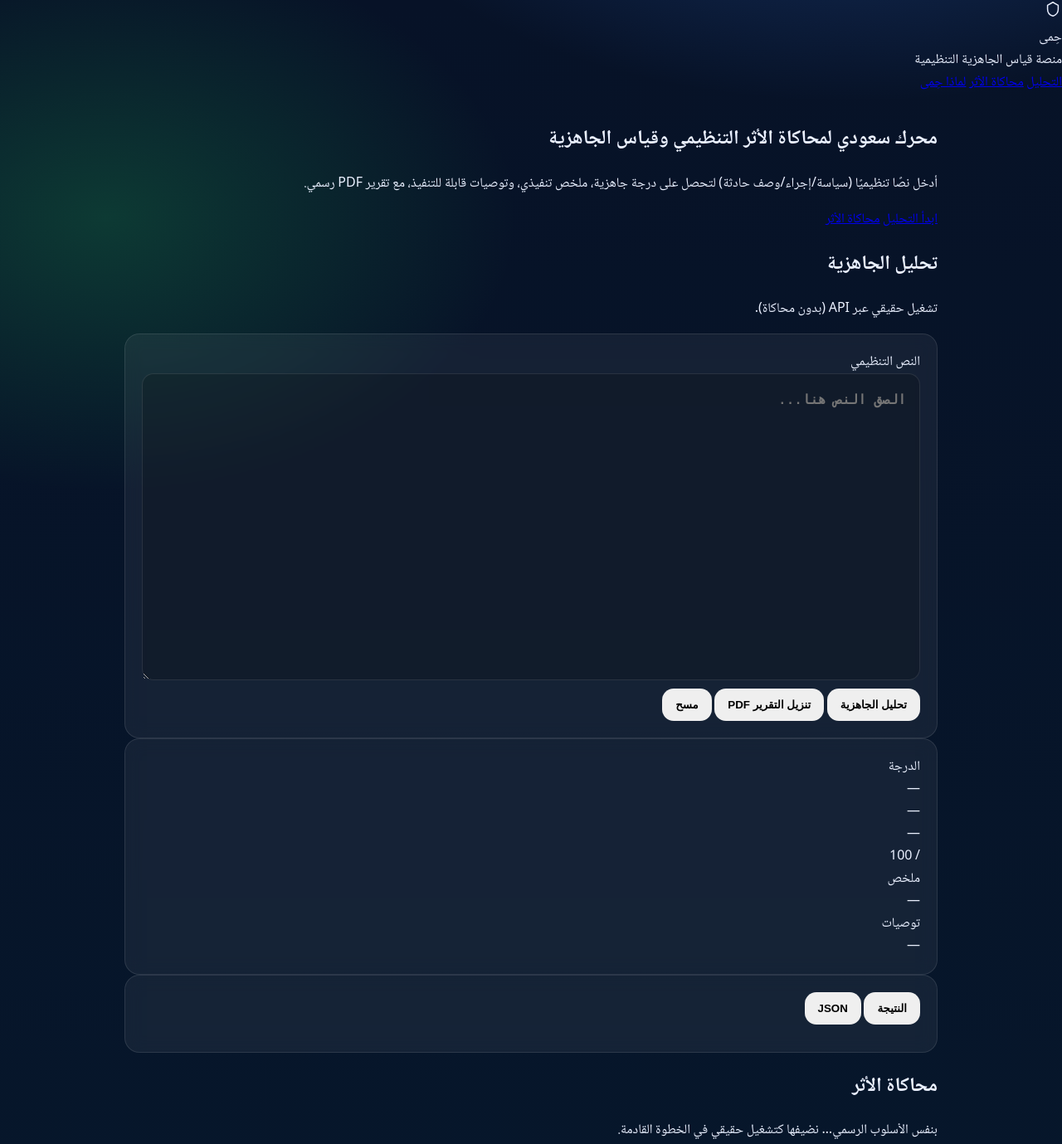
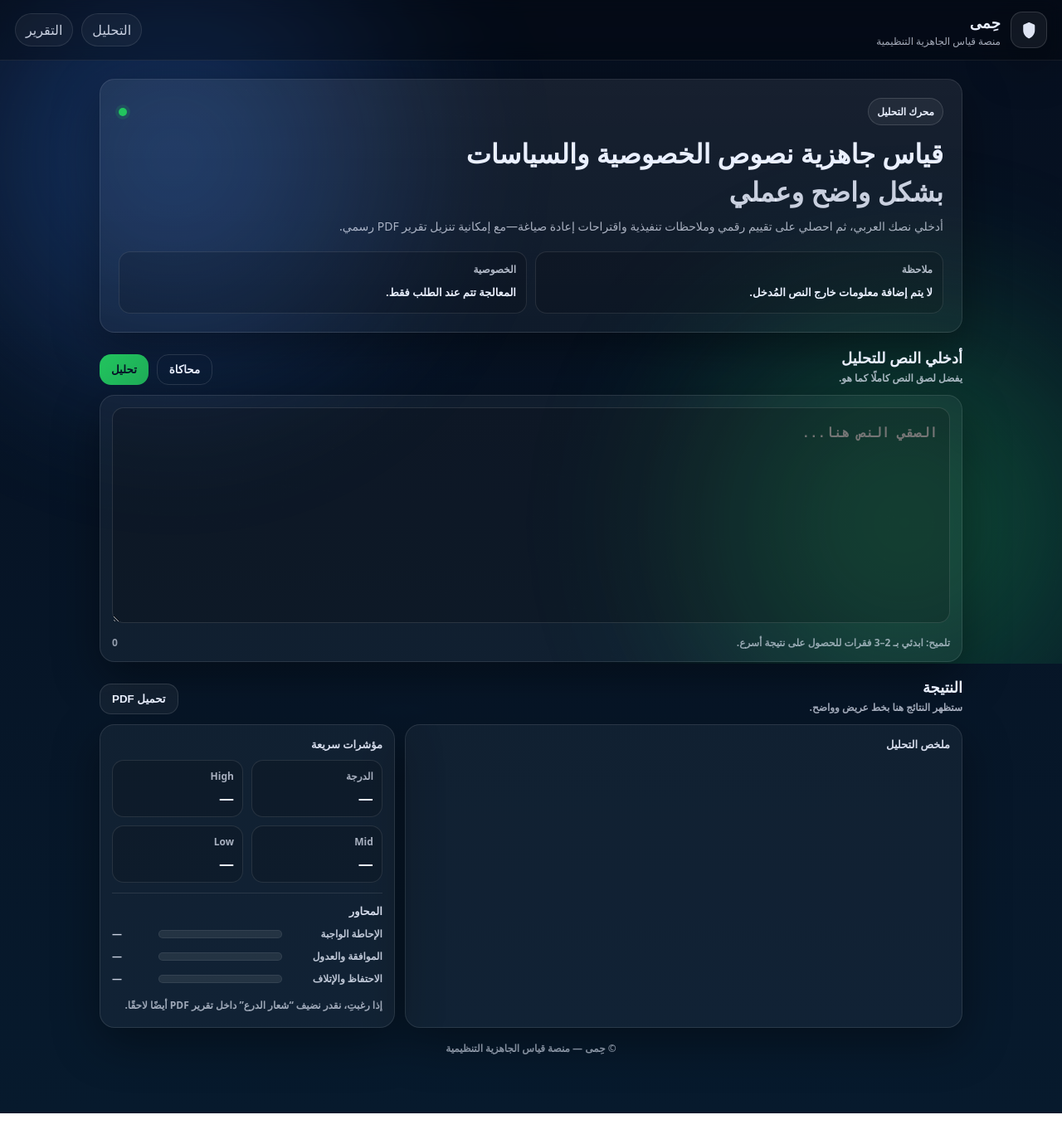
Before and after one commit to hayalhazza/hima-clean, a website: page public/index.html in a window 1280 px wide. Shown: the top 1379 px of the page at 83% size. After the commit the page ends 1342 px from the top, so only its background shows below. Drawn offline with Linux system fonts and the light colour scheme; a web font is replaced by a local one.

Commit message:
UI overhaul: minimalist shield + premium layout + bold results

```diff
--- a/public/index.html
+++ b/public/index.html
@@ -5,157 +5,160 @@
   <meta name="viewport" content="width=device-width, initial-scale=1" />
   <title>حِمى — منصة قياس الجاهزية التنظيمية</title>
 
-  <!-- IBM Plex Arabic -->
+  <!-- IBM Plex Arabic (من Google Fonts) -->
   <link rel="preconnect" href="https://fonts.googleapis.com">
   <link rel="preconnect" href="https://fonts.gstatic.com" crossorigin>
-  <link href="https://fonts.googleapis.com/css2?family=IBM+Plex+Sans+Arabic:wght@300;400;600;700&display=swap" rel="stylesheet">
+  <link href="https://fonts.googleapis.com/css2?family=IBM+Plex+Arabic:wght@300;400;500;600;700&display=swap" rel="stylesheet">
 
   <link rel="stylesheet" href="./styles.css" />
 </head>
 
 <body>
+  <div class="bg">
+    <div class="glow g1"></div>
+    <div class="glow g2"></div>
+    <div class="grid"></div>
+  </div>
+
   <header class="topbar">
     <div class="brand">
-      <span class="shield" aria-hidden="true">
-        <svg width="22" height="22" viewBox="0 0 24 24" fill="none" stroke="currentColor" stroke-width="1.6" stroke-linecap="round" stroke-linejoin="round">
-          <path d="M12 3l7 4v5c0 5-3.5 8-7 9-3.5-1-7-4-7-9V7l7-4z"/>
+      <div class="mark" aria-hidden="true">
+        <!-- درع Minimal بالـ SVG -->
+        <svg viewBox="0 0 24 24" role="img" aria-label="Shield">
+          <path d="M12 2.25c-.3 0-.6.07-.87.2L5.6 4.95a1.6 1.6 0 0 0-1 1.47v6.1c0 5 3.45 8.95 7.13 10.57.17.08.36.12.54.12s.37-.04.54-.12c3.68-1.62 7.13-5.57 7.13-10.57v-6.1a1.6 1.6 0 0 0-1-1.47l-5.53-2.5c-.27-.13-.57-.2-.87-.2Z"/>
+          <path d="M12 6.2v13.4" opacity=".28"/>
         </svg>
-      </span>
+      </div>
       <div class="brandText">
         <div class="brandName">حِمى</div>
-        <div class="brandSub">منصة قياس الجاهزية التنظيمية</div>
+        <div class="brandTag">منصة قياس الجاهزية التنظيمية</div>
       </div>
     </div>
 
     <nav class="nav">
-      <a href="#analyze">التحليل</a>
-      <a href="#impact">محاكاة الأثر</a>
-      <a href="#about">لماذا حِمى</a>
+      <a class="navLink" href="#analyze">التحليل</a>
+      <a class="navLink" href="#report">التقرير</a>
     </nav>
   </header>
 
   <main class="wrap">
     <section class="hero">
-      <h1>محرك سعودي لمحاكاة الأثر التنظيمي وقياس الجاهزية</h1>
-      <p class="muted">
-        أدخل نصًا تنظيميًا (سياسة/إجراء/وصف حادثة) لتحصل على درجة جاهزية، ملخص تنفيذي، وتوصيات قابلة للتنفيذ، مع تقرير PDF رسمي.
-      </p>
+      <div class="heroCard">
+        <div class="heroTop">
+          <div class="badge">محرك التحليل</div>
+          <div class="statusDot" title="جاهز"></div>
+        </div>
 
-      <div class="heroActions">
-        <a class="btn primary" href="#analyze">ابدأ التحليل</a>
-        <a class="btn ghost" href="#impact">محاكاة الأثر</a>
+        <h1 class="heroTitle">
+          قياس جاهزية نصوص الخصوصية والسياسات
+          <span class="heroTitleAccent">بشكل واضح وعملي</span>
+        </h1>
+
+        <p class="heroDesc">
+          أدخلي نصك العربي، ثم احصلي على تقييم رقمي وملاحظات تنفيذية واقتراحات إعادة صياغة—مع إمكانية تنزيل تقرير PDF رسمي.
+        </p>
+
+        <div class="heroMeta">
+          <div class="metaItem">
+            <div class="metaLabel">ملاحظة</div>
+            <div class="metaValue">لا يتم إضافة معلومات خارج النص المُدخل.</div>
+          </div>
+          <div class="metaItem">
+            <div class="metaLabel">الخصوصية</div>
+            <div class="metaValue">المعالجة تتم عند الطلب فقط.</div>
+          </div>
+        </div>
       </div>
     </section>
 
-    <!-- التحليل -->
-    <section id="analyze" class="section">
-      <div class="sectionHead">
-        <h2>تحليل الجاهزية</h2>
-        <p class="muted">تشغيل حقيقي عبر API (بدون محاكاة).</p>
+    <section id="analyze" class="panel">
+      <div class="panelHead">
+        <div>
+          <h2 class="panelTitle">أدخلي النص للتحليل</h2>
+          <p class="panelSub">يفضل لصق النص كاملًا كما هو.</p>
+        </div>
+        <div class="actions">
+          <button id="btnMock" class="btn ghost" type="button">محاكاة</button>
+          <button id="btnAnalyze" class="btn primary" type="button">تحليل</button>
+        </div>
       </div>
 
-      <div class="grid">
-        <div class="card">
-          <label class="label" for="inputText">النص التنظيمي</label>
-          <textarea id="inputText" rows="10" placeholder="الصق النص هنا..."></textarea>
+      <div class="inputCard">
+        <textarea id="txt" placeholder="الصقي النص هنا..."></textarea>
+        <div class="hint">
+          <span>تلميح: ابدئي بـ 2–3 فقرات للحصول على نتيجة أسرع.</span>
+          <span id="charCount">0</span>
+        </div>
+      </div>
+    </section>
 
-          <div class="row">
-            <button id="btnAnalyze" class="btn primary">تحليل الجاهزية</button>
-            <button id="btnPdf" class="btn">تنزيل التقرير PDF</button>
-            <button id="btnClear" class="btn ghost">مسح</button>
-          </div>
+    <section id="report" class="panel">
+      <div class="panelHead">
+        <div>
+          <h2 class="panelTitle">النتيجة</h2>
+          <p class="panelSub">ستظهر النتائج هنا بخط عريض وواضح.</p>
+        </div>
+        <div class="actions">
+          <button id="btnPdf" class="btn secondary" type="button">تحميل PDF</button>
+        </div>
+      </div>
 
-          <div id="status" class="status muted"></div>
+      <div class="resultGrid">
+        <div class="resultCard">
+          <div class="resultTitle">ملخص التحليل</div>
+          <pre id="out" class="out"></pre>
         </div>
 
-        <div class="card">
-          <div class="scoreHead">
-            <div>
-              <div class="label">الدرجة</div>
-              <div id="scoreText" class="scoreText">—</div>
-              <div id="classText" class="muted">—</div>
+        <div class="sideCard">
+          <div class="sideTitle">مؤشرات سريعة</div>
+          <div class="kpis">
+            <div class="kpi">
+              <div class="kpiLabel">الدرجة</div>
+              <div class="kpiValue" id="kpiScore">—</div>
             </div>
-
-            <div class="ring" aria-label="score ring">
-              <div class="ringInner">
-                <div id="ringValue" class="ringValue">—</div>
-                <div class="ringSub muted">/ 100</div>
-              </div>
+            <div class="kpi">
+              <div class="kpiLabel">High</div>
+              <div class="kpiValue" id="kpiHigh">—</div>
+            </div>
+            <div class="kpi">
+              <div class="kpiLabel">Mid</div>
+              <div class="kpiValue" id="kpiMid">—</div>
+            </div>
+            <div class="kpi">
+              <div class="kpiLabel">Low</div>
+              <div class="kpiValue" id="kpiLow">—</div>
             </div>
           </div>
 
-          <div class="miniGrid">
-            <div class="mini">
-              <div class="miniK muted">ملخص</div>
-              <div id="miniSummary" class="miniV">—</div>
+          <div class="divider"></div>
+
+          <div class="sideTitle">المحاور</div>
+          <div class="bars">
+            <div class="barRow">
+              <div class="barLabel">الإحاطة الواجبة</div>
+              <div class="barTrack"><div class="barFill" id="b1"></div></div>
+              <div class="barVal" id="b1v">—</div>
             </div>
-            <div class="mini">
-              <div class="miniK muted">توصيات</div>
-              <div id="miniActions" class="miniV">—</div>
+            <div class="barRow">
+              <div class="barLabel">الموافقة والعدول</div>
+              <div class="barTrack"><div class="barFill" id="b2"></div></div>
+              <div class="barVal" id="b2v">—</div>
             </div>
+            <div class="barRow">
+              <div class="barLabel">الاحتفاظ والإتلاف</div>
+              <div class="barTrack"><div class="barFill" id="b3"></div></div>
+              <div class="barVal" id="b3v">—</div>
+            </div>
+          </div>
+
+          <div class="note">
+            إذا رغبتِ، نقدر نضيف “شعار الدرع” داخل تقرير PDF أيضًا لاحقًا.
           </div>
         </div>
       </div>
 
-      <div class="card mt">
-        <div class="tabs">
-          <button class="tab active" data-tab="out">النتيجة</button>
-          <button class="tab" data-tab="json">JSON</button>
-        </div>
-
-        <pre id="out" class="pre"></pre>
-        <pre id="json" class="pre hidden"></pre>
-      </div>
+      <footer class="footer">© حِمى — منصة قياس الجاهزية التنظيمية</footer>
     </section>
-
-    <!-- محاكاة الأثر (واجهة فقط الآن، وتشغيلها نخليه لاحقًا) -->
-    <section id="impact" class="section">
-      <div class="sectionHead">
-        <h2>محاكاة الأثر</h2>
-        <p class="muted">بنفس الأسلوب الرسمي… نضيفها كتشغيل حقيقي في الخطوة القادمة.</p>
-      </div>
-
-      <div class="grid">
-        <div class="card">
-          <div class="label">سيناريو/حادثة</div>
-          <textarea id="impactText" rows="8" placeholder="اكتب سيناريو مختصر للحادثة أو التغيير..."></textarea>
-          <div class="row">
-            <button id="btnImpact" class="btn ghost" disabled>قريبًا</button>
-          </div>
-          <div class="status muted">هذه الواجهة جاهزة، وسنربطها API لاحقًا.</div>
-        </div>
-
-        <div class="card">
-          <div class="label">مخرجات الأثر</div>
-          <div class="muted">—</div>
-        </div>
-      </div>
-    </section>
-
-    <!-- لماذا حِمى -->
-    <section id="about" class="section">
-      <div class="sectionHead">
-        <h2>لماذا حِمى؟</h2>
-        <p class="muted">تركيز على نتائج تنفيذية، لغة عربية رسمية، وتقارير قابلة للطباعة.</p>
-      </div>
-
-      <div class="grid3">
-        <div class="card">
-          <h3>تقرير رسمي PDF</h3>
-          <p class="muted">تقرير منظم للاعتماد الإداري والحوكمة، جاهز للمشاركة.</p>
-        </div>
-        <div class="card">
-          <h3>توصيات قابلة للتنفيذ</h3>
-          <p class="muted">بدون مبالغة لغوية… نقاط واضحة مع سبب التغيير.</p>
-        </div>
-        <div class="card">
-          <h3>هوية Minimal</h3>
-          <p class="muted">واجهة هادئة تركز على التحليل، لا على الاستعراض.</p>
-        </div>
-      </div>
-    </section>
-
-    <footer class="footer muted">© حِمى — منصة قياس الجاهزية التنظيمية</footer>
   </main>
 
   <script src="./app.js"></script>
--- a/public/styles.css
+++ b/public/styles.css
@@ -1,19 +1,17 @@
-@font-face{
-  font-family:"IBM Plex Arabic";
-  src: local("IBM Plex Arabic");
-  font-display: swap;
-}
+:root{
+  --bg:#060f1f;
+  --bg2:#071a2d;
+  --card:rgba(255,255,255,.06);
+  --card2:rgba(255,255,255,.045);
+  --stroke:rgba(255,255,255,.10);
+  --text:#eaf0ff;
+  --muted:rgba(234,240,255,.70);
 
-:root{
-  --bg1:#071227;
-  --bg2:#061a2e;
-  --card: rgba(255,255,255,.06);
-  --stroke: rgba(255,255,255,.10);
-  --text:#eaf0ff;
-  --muted: rgba(234,240,255,.70);
   --blue:#3b82f6;
   --green:#22c55e;
-  --shadow: 0 18px 50px rgba(0,0,0,.35);
+
+  --shadow: 0 18px 55px rgba(0,0,0,.38);
+  --radius: 18px;
 }
 
 *{ box-sizing:border-box; }
@@ -21,76 +19,275 @@ html{ scroll-behavior:smooth; }
 
 body{
   margin:0;
-  font-family:"IBM Plex Arabic","Noto Naskh Arabic", system-ui, -apple-system, Segoe UI, Roboto, Arial, sans-serif;
+  font-family:"IBM Plex Arabic", system-ui, -apple-system, Segoe UI, Roboto, Arial, sans-serif;
   color:var(--text);
-  background:
-    radial-gradient(1200px 700px at 80% -10%, rgba(59,130,246,.35), transparent 55%),
-    radial-gradient(900px 600px at 10% 10%, rgba(34,197,94,.22), transparent 55%),
-    linear-gradient(180deg, var(--bg1), var(--bg2));
+  background: linear-gradient(180deg, var(--bg), var(--bg2));
 }
 
-.wrap{
-  width: min(980px, calc(100% - 32px));
-  margin: 34px auto 60px;
+.bg{ position:fixed; inset:0; z-index:-1; overflow:hidden; }
+.glow{
+  position:absolute; width:900px; height:900px; border-radius:999px;
+  filter: blur(70px); opacity:.35;
+}
+.g1{ left:-240px; top:-260px; background: radial-gradient(circle, var(--blue), transparent 60%); }
+.g2{ right:-260px; bottom:-280px; background: radial-gradient(circle, var(--green), transparent 60%); }
+
+.grid{
+  position:absolute; inset:-20%;
+  background:
+    linear-gradient(rgba(255,255,255,.06) 1px, transparent 1px),
+    linear-gradient(90deg, rgba(255,255,255,.06) 1px, transparent 1px);
+  background-size: 52px 52px;
+  transform: rotate(7deg);
+  opacity:.08;
 }
 
-.card{
+.topbar{
+  position: sticky; top:0;
+  display:flex; justify-content:space-between; align-items:center;
+  padding: 14px 18px;
+  background: rgba(0,0,0,.28);
+  backdrop-filter: blur(10px);
+  border-bottom: 1px solid rgba(255,255,255,.08);
+}
+
+.brand{ display:flex; align-items:center; gap:12px; }
+.mark{
+  width:44px; height:44px; border-radius: 14px;
+  border:1px solid rgba(255,255,255,.14);
+  background: rgba(255,255,255,.05);
+  display:grid; place-items:center;
+  box-shadow: var(--shadow);
+}
+.mark svg{ width:22px; height:22px; fill: var(--text); opacity:.95; }
+.brandName{ font-weight: 800; letter-spacing:.2px; font-size:18px; }
+.brandTag{ color: var(--muted); font-size:12px; margin-top:2px; }
+
+.nav{ display:flex; gap:10px; }
+.navLink{
+  text-decoration:none;
+  color: rgba(234,240,255,.85);
+  border:1px solid rgba(255,255,255,.10);
+  padding: 8px 12px;
+  border-radius: 999px;
+  background: rgba(255,255,255,.04);
+}
+.navLink:hover{ border-color: rgba(59,130,246,.45); }
+
+.wrap{
+  width: min(1040px, calc(100% - 32px));
+  margin: 22px auto 70px;
+}
+
+.hero{ margin-top: 12px; }
+.heroCard{
   border:1px solid var(--stroke);
-  background: var(--card);
-  border-radius: 18px;
-  padding: 20px;
-  backdrop-filter: blur(10px);
+  background: linear-gradient(180deg, rgba(255,255,255,.07), rgba(255,255,255,.04));
+  border-radius: var(--radius);
+  padding: 22px;
+  box-shadow: var(--shadow);
+}
+.heroTop{ display:flex; justify-content:space-between; align-items:center; }
+.badge{
+  font-weight: 800;
+  font-size: 12px;
+  padding: 7px 10px;
+  border-radius: 999px;
+  border: 1px solid rgba(255,255,255,.14);
+  background: rgba(255,255,255,.05);
+}
+.statusDot{
+  width: 10px; height: 10px; border-radius: 999px;
+  background: var(--green);
+  box-shadow: 0 0 0 4px rgba(34,197,94,.14);
+}
+
+.heroTitle{
+  margin: 14px 0 8px;
+  font-size: 32px;
+  line-height: 1.25;
+  font-weight: 900;
+}
+.heroTitleAccent{
+  display:block;
+  margin-top: 6px;
+  font-weight: 800;
+  color: rgba(234,240,255,.85);
+}
+.heroDesc{
+  margin: 0;
+  color: var(--muted);
+  font-size: 14px;
+  line-height: 2;
+  font-weight: 500;
+}
+.heroMeta{
+  margin-top: 16px;
+  display:grid;
+  grid-template-columns: repeat(2, minmax(0,1fr));
+  gap: 10px;
+}
+.metaItem{
+  border:1px solid rgba(255,255,255,.10);
+  background: rgba(0,0,0,.14);
+  border-radius: 14px;
+  padding: 12px;
+}
+.metaLabel{ font-size:12px; color: rgba(234,240,255,.75); font-weight:800; }
+.metaValue{ margin-top: 6px; font-size:13px; font-weight:600; line-height: 2; }
+
+.panel{ margin-top: 18px; }
+.panelHead{
+  display:flex; justify-content:space-between; align-items:flex-end;
+  gap: 14px;
+  margin-bottom: 12px;
+}
+.panelTitle{ margin:0; font-size: 18px; font-weight: 900; }
+.panelSub{ margin: 4px 0 0; color: var(--muted); font-size: 12px; font-weight: 600; }
+
+.actions{ display:flex; gap: 10px; }
+
+.btn{
+  border:1px solid rgba(255,255,255,.12);
+  border-radius: 14px;
+  padding: 10px 14px;
+  font-weight: 900;
+  cursor:pointer;
+  background: rgba(255,255,255,.05);
+  color: var(--text);
+}
+.btn.primary{
+  border:0;
+  color:#061227;
+  background: linear-gradient(135deg, var(--green), rgba(34,197,94,.85));
+}
+.btn.secondary{
+  background: rgba(255,255,255,.05);
+}
+.btn.ghost{
+  background: transparent;
+}
+.btn:hover{ border-color: rgba(59,130,246,.45); }
+
+.inputCard{
+  border:1px solid var(--stroke);
+  background: rgba(255,255,255,.045);
+  border-radius: var(--radius);
+  padding: 14px;
+  box-shadow: var(--shadow);
 }
 
 textarea{
   width:100%;
-  min-height: 240px;
+  min-height: 260px;
   resize: vertical;
-  padding: 16px;
+  padding: 14px 14px;
   border-radius: 14px;
-  border: 1px solid var(--stroke);
+  border: 1px solid rgba(255,255,255,.12);
   background: rgba(0,0,0,.18);
   color: var(--text);
   outline: none;
 
-  /* ✨ أهم التعديلات هنا */
-  font-size: 16px;      /* أكبر */
-  font-weight: 600;     /* أعرض */
-  line-height: 2.1;     /* مسافة مريحة */
+  /* ✅ أعرض + أوضح */
+  font-size: 16px;
+  font-weight: 700;
+  line-height: 2.2;
 }
 
 textarea:focus{
   border-color: rgba(59,130,246,.55);
-  box-shadow: 0 0 0 4px rgba(59,130,246,.14);
+  box-shadow: 0 0 0 4px rgba(59,130,246,.12);
+}
+
+.hint{
+  margin-top: 10px;
+  display:flex;
+  justify-content:space-between;
+  color: rgba(234,240,255,.60);
+  font-size: 12px;
+  font-weight: 600;
+}
+
+.resultGrid{
+  display:grid;
+  grid-template-columns: 1.7fr .9fr;
+  gap: 12px;
+}
+
+.resultCard, .sideCard{
+  border:1px solid var(--stroke);
+  background: rgba(255,255,255,.045);
+  border-radius: var(--radius);
+  padding: 14px;
+  box-shadow: var(--shadow);
+}
+.resultTitle, .sideTitle{
+  font-weight: 900;
+  font-size: 13px;
+  color: rgba(234,240,255,.90);
+  margin-bottom: 10px;
 }
 
 .out{
+  margin:0;
   min-height: 260px;
   white-space: pre-wrap;
 
-  /* ✨ نتيجة التحليل */
-  font-size: 17px;      /* أكبر */
-  font-weight: 700;     /* أعرض بوضوح */
-  line-height: 2.2;     /* منع التداخل */
+  /* ✅ نتيجة التحليل بخط أعرض */
+  font-size: 16px;
+  font-weight: 800;
+  line-height: 2.25;
   letter-spacing: .2px;
 }
 
-button{
-  border:0; cursor:pointer;
+.kpis{
+  display:grid;
+  grid-template-columns: repeat(2, minmax(0,1fr));
+  gap: 10px;
+}
+.kpi{
+  border:1px solid rgba(255,255,255,.10);
+  background: rgba(0,0,0,.14);
   border-radius: 14px;
-  padding: 12px 16px;
-  font-weight: 800;
+  padding: 10px;
+}
+.kpiLabel{ font-size:12px; color: rgba(234,240,255,.70); font-weight:800; }
+.kpiValue{ margin-top: 6px; font-size: 18px; font-weight: 900; }
+
+.divider{
+  height: 1px;
+  background: rgba(255,255,255,.10);
+  margin: 12px 0;
 }
 
-.btnPrimary{
-  color:#071227;
-  background: linear-gradient(135deg, var(--green), rgba(34,197,94,.85));
+.bars{ display:flex; flex-direction:column; gap: 10px; }
+.barRow{
+  display:grid;
+  grid-template-columns: 1.2fr 1.6fr .5fr;
+  gap: 10px;
+  align-items:center;
 }
+.barLabel{ font-size: 12px; color: rgba(234,240,255,.80); font-weight: 800; }
+.barTrack{
+  height: 10px; border-radius: 999px;
+  background: rgba(255,255,255,.08);
+  overflow:hidden;
+  border:1px solid rgba(255,255,255,.08);
+}
+.barFill{
+  height: 100%;
+  width: 0%;
+  border-radius: 999px;
+  background: linear-gradient(90deg, var(--blue), var(--green));
+}
+.barVal{ text-align:left; font-weight: 900; font-size: 12px; color: rgba(234,240,255,.85); }
 
-.btnSecondary{
-  color: var(--text);
-  background: rgba(255,255,255,.05);
-  border:1px solid var(--stroke);
+.note{
+  margin-top: 12px;
+  color: rgba(234,240,255,.65);
+  font-size: 12px;
+  line-height: 2;
+  font-weight: 600;
 }
 
 .footer{
@@ -98,4 +295,10 @@ button{
   text-align:center;
   color: rgba(234,240,255,.55);
   font-size: 12px;
+  font-weight: 600;
 }
+
+@media (max-width: 900px){
+  .resultGrid{ grid-template-columns: 1fr; }
+  .heroMeta{ grid-template-columns: 1fr; }
+}
```
Also changed, not shown: public/app.js (+116 -92 lines).
